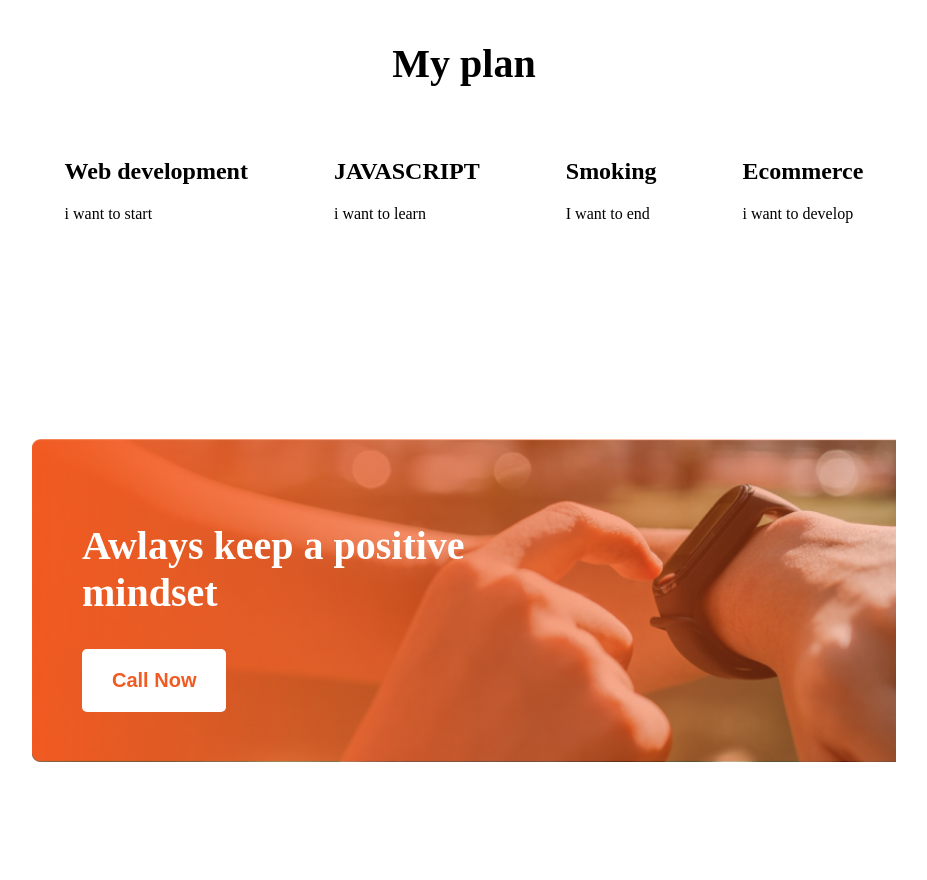
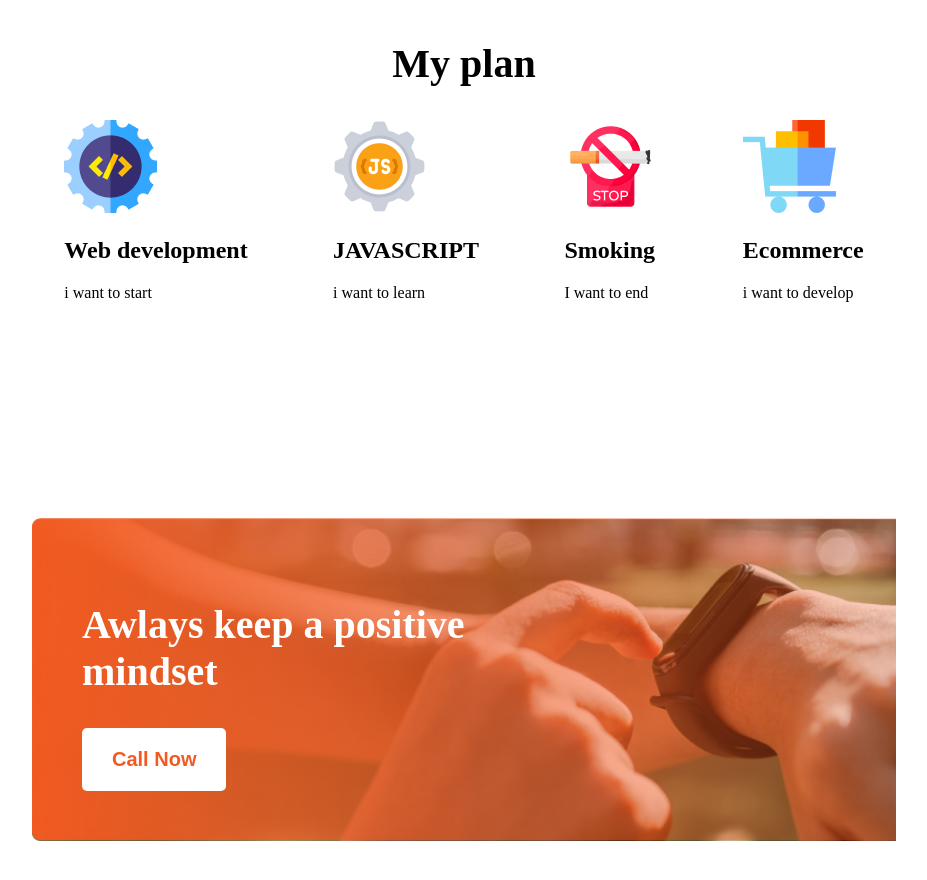
Before and after one commit to Anonshell/new-year-mission, a plain HTML site: page index.html in a window 1280 px wide. Shown: the part 1640-2520 px from the top of the page, without its empty margins (176-1103 px from the left). Drawn offline with Linux system fonts and the light colour scheme; the site is published under a folder, as on GitHub Pages, so addresses that start at the root find nothing.

Commit message:
updated fixed one last

```diff
--- a/index.html
+++ b/index.html
@@ -77,20 +77,20 @@
             <h1>My plan</h1>
 
             <div class="container3rd">
-                <div><img src="/images/icons/web.png" alt="">
+                <div><img src="./images/icons/web.png" alt="">
                     <h2>Web development</h2>
                     <p>i want to start</p>
                 </div>
-                <div><img src="/images/icons/js.png" alt="">
+                <div><img src="./images/icons/js.png" alt="">
                     <h2>JAVASCRIPT</h2>
                     <p>i want to learn</p>
                 </div>
-                <div><img src="/images/icons/smoke.png" alt="">
+                <div><img src="./images/icons/smoke.png" alt="">
 
                     <h2>Smoking</h2>
                     <p>I want to end</p>
                 </div>
-                <div><img src="/images/icons/ecom.png" alt="">
+                <div><img src="./images/icons/ecom.png" alt="">
                     <h2>Ecommerce</h2>
                     i want to develop
                 </div>
```
